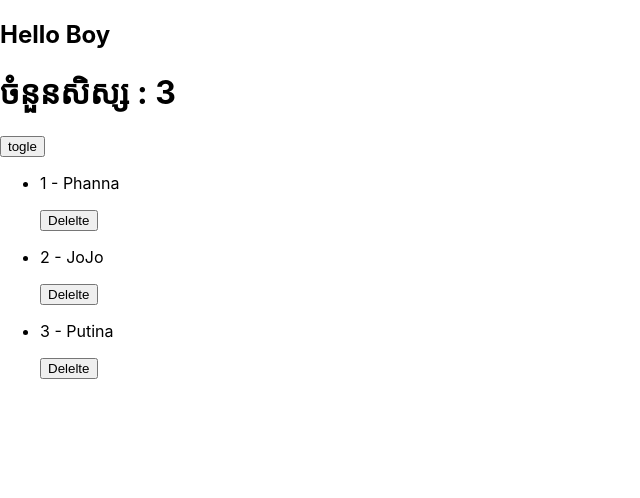
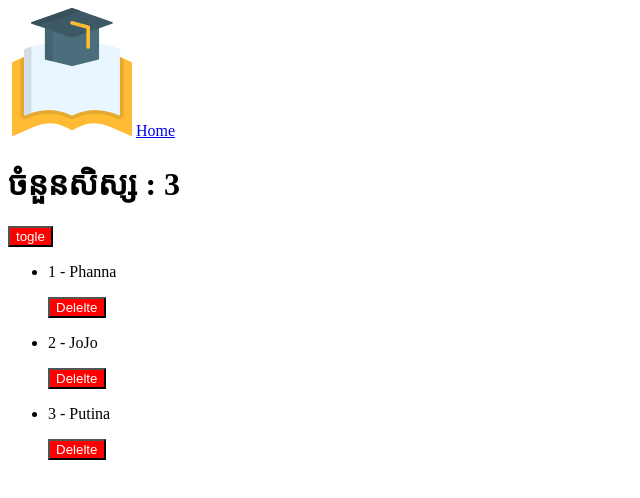
Before and after one commit to BoyPhanna/React_Basice, a React (Create React App) app: page / in a window 1280 px wide. Shown: the top 498 px of the page, without its empty margins (0-640 px from the left). Built offline with nearby package versions, Linux system fonts and the light colour scheme.

Commit message:
Add Picture

```diff
--- a/public/index.html
+++ b/public/index.html
@@ -24,7 +24,7 @@
       work correctly both with client-side routing and a non-root public URL.
       Learn how to configure a non-root public URL by running `npm run build`.
     -->
-    <title>React App</title>
+    <title>Student Menagement</title>
   </head>
   <body>
     <noscript>You need to enable JavaScript to run this app.</noscript>
--- a/src/components/Header.js
+++ b/src/components/Header.js
@@ -1,4 +1,11 @@
+import Logo from "../image/logo.png";
 
 export default function Header(){
-    return <h2>Hello Boy</h2>
+    return (<>
+        <nav>
+            <img src={Logo} alt="logo" />
+            <a href="/">Home</a>
+
+        </nav>
+    </>)
 }
--- a/src/index.css
+++ b/src/index.css
@@ -1,13 +1,4 @@
-body {
-  margin: 0;
-  font-family: -apple-system, BlinkMacSystemFont, 'Segoe UI', 'Roboto', 'Oxygen',
-    'Ubuntu', 'Cantarell', 'Fira Sans', 'Droid Sans', 'Helvetica Neue',
-    sans-serif;
-  -webkit-font-smoothing: antialiased;
-  -moz-osx-font-smoothing: grayscale;
+button{
+  background:red;
+  color:white;
 }
-
-code {
-  font-family: source-code-pro, Menlo, Monaco, Consolas, 'Courier New',
-    monospace;
-}
```
Also changed, not shown: src/image/logo.png (added).
